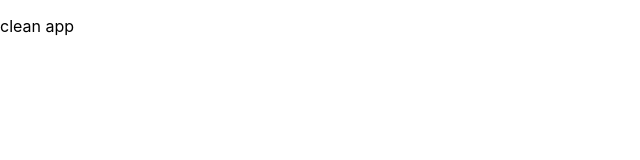
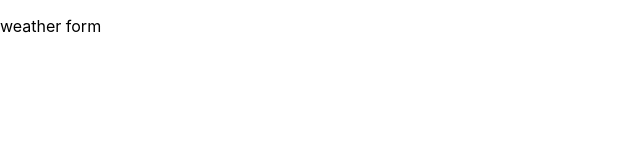
Before and after one commit to polinelottin/weather-checker, a React (Create React App) app: page / in a window 1280 px wide. Shown: the top 160 px of the page, without its empty margins (0-640 px from the left). Built offline with nearby package versions, Linux system fonts and the light colour scheme.

Commit message:
create weather component

```diff
--- a/src/App.js
+++ b/src/App.js
@@ -1,8 +1,12 @@
 import React from 'react';
+
+import WeatherForm from './Components/WeatherForm/';
 
 function App() {
   return (
-      <p>clean app</p>
+    <div >
+      <WeatherForm/>
+    </div>
   );
 }
 
--- a/src/Components/WaetherForm/index.js
+++ b/src/Components/WeatherForm/index.js
@@ -1,6 +1,7 @@
 import React from 'react'
 
 class WeatherForm extends React.Component {
+
     render(){
         return <p>weather form</p>
     }
```
Also changed, not shown: 1 other file (tests, documents, lock files or other folders).
